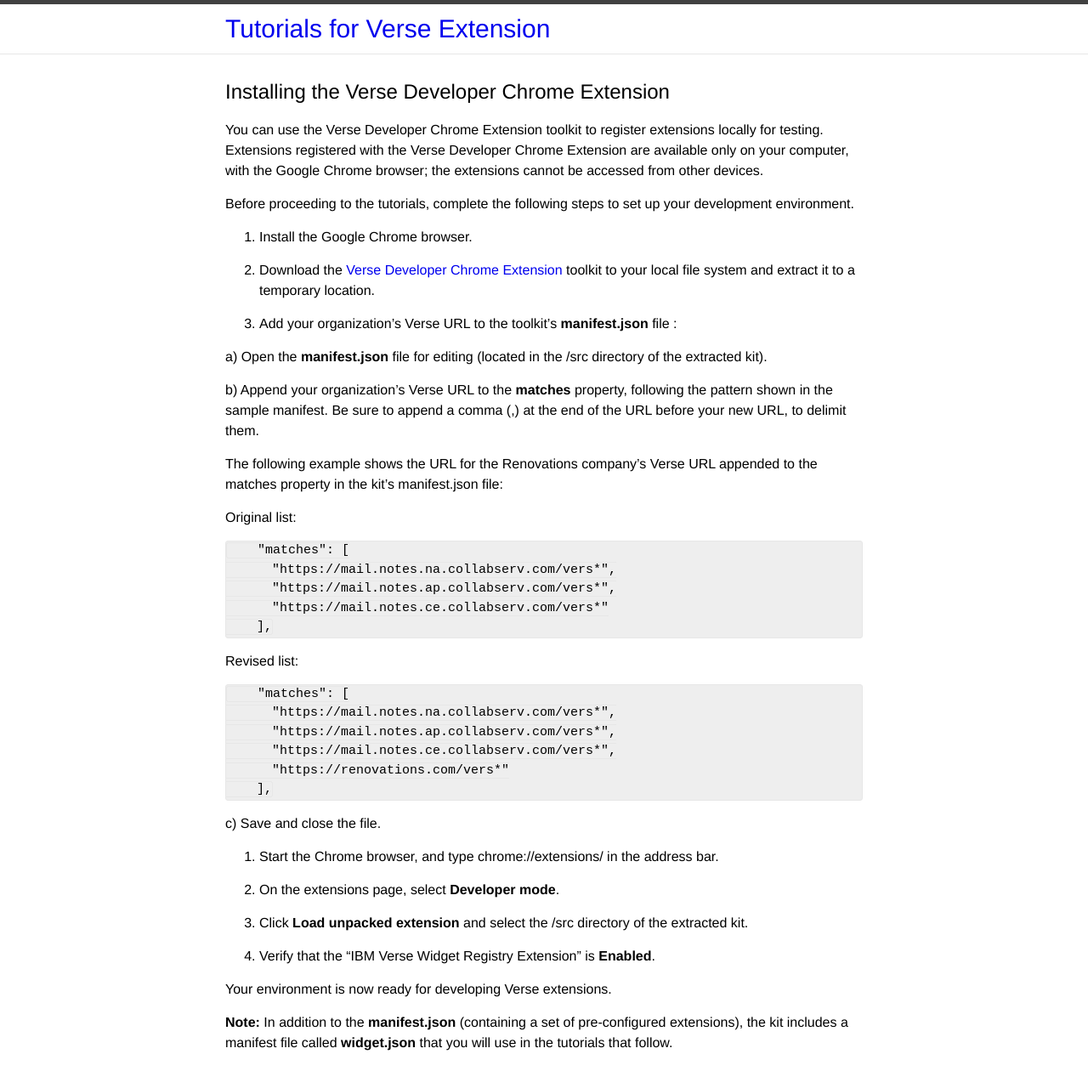
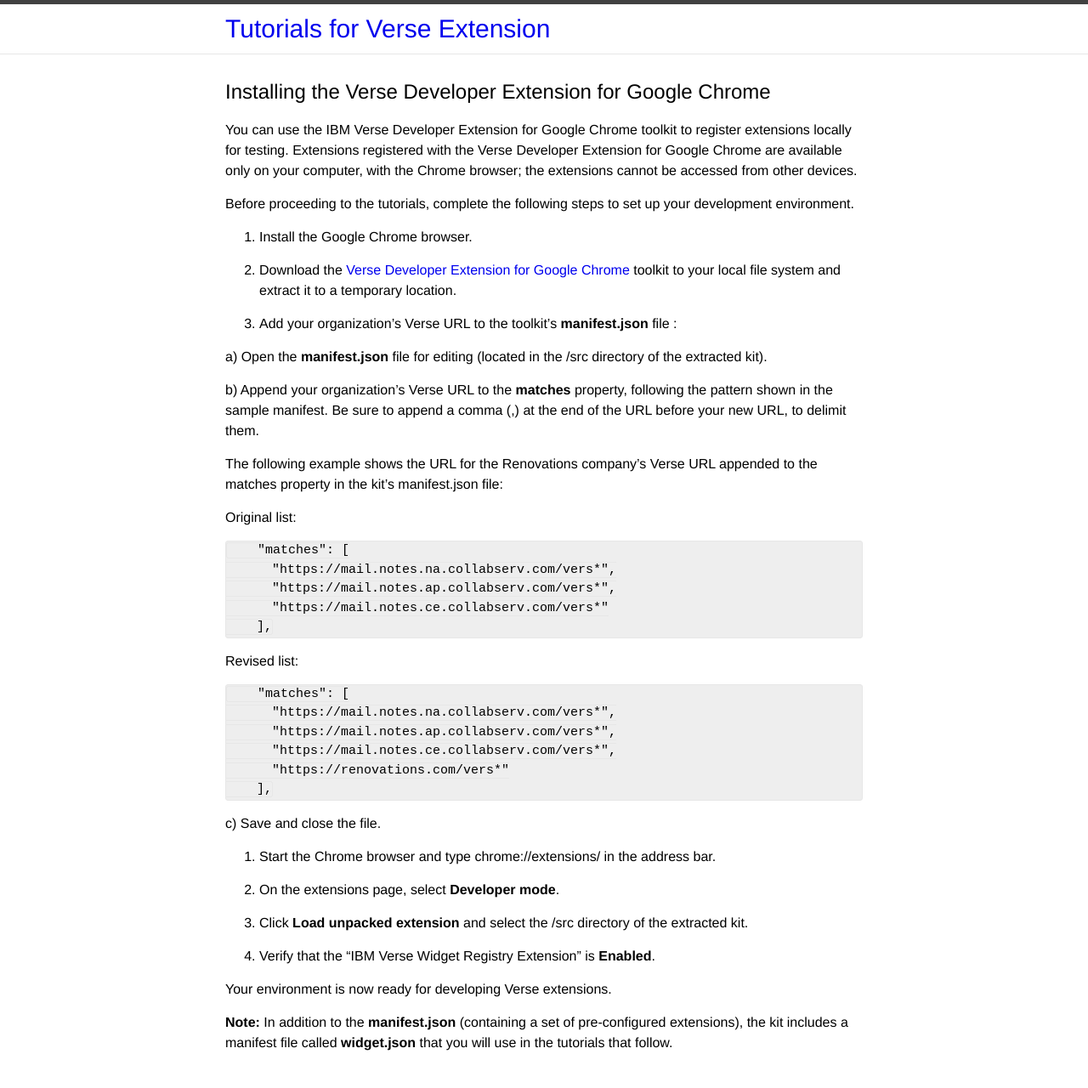
Before and after one commit to ibmverse/verse-developer, a Jekyll site: the page built from _tutorials/ext-install-toolkit.markdown, in a window 1280 px wide. Shown: the whole page at 85% size. Built offline with Jekyll 4.4.1, drawn with Linux system fonts in a browser that asks for light colours.

Commit message:
E
@ylin Minor edits plus update to use new product name from Legal.

```diff
--- a/_tutorials/ext-install-toolkit.markdown
+++ b/_tutorials/ext-install-toolkit.markdown
@@ -2,19 +2,19 @@
 [//]: # (Copyright IBM Corp. 2016  All Rights Reserved.)
 
 layout: default
-title:  "Installing the Verse Developer Chrome Extension"
+title:  "Installing the Verse Developer Extension for Google Chrome"
 categories:
 ---
 
 ## {{page.title}}
 
-You can use the Verse Developer Chrome Extension toolkit to register extensions locally for testing. Extensions registered with the Verse Developer Chrome Extension are available only on your computer, with the Google Chrome browser; the extensions cannot be accessed from other devices.
+You can use the IBM Verse Developer Extension for Google Chrome toolkit to register extensions locally for testing. Extensions registered with the Verse Developer Extension for Google Chrome are available only on your computer, with the Chrome browser; the extensions cannot be accessed from other devices.
 
 Before proceeding to the tutorials, complete the following steps to set up your development environment.
 
 1. Install the Google Chrome browser.
 
-2. Download the [Verse Developer Chrome Extension][1] toolkit to your local file system and extract it to a temporary location.
+2. Download the [Verse Developer Extension for Google Chrome][1] toolkit to your local file system and extract it to a temporary location.
 
 3. Add your organization's Verse URL to the toolkit's __manifest.json__ file :
 
@@ -45,7 +45,7 @@
 
   c) Save and close the file.
 
-4. Start the Chrome browser, and type chrome://extensions/ in the address bar.
+4. Start the Chrome browser and type chrome://extensions/ in the address bar.
 
 5. On the extensions page, select __Developer mode__.
 
```
